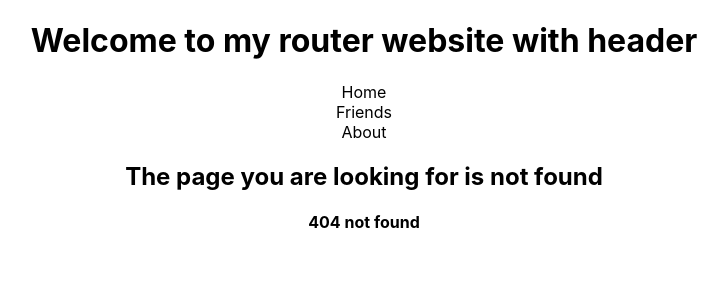
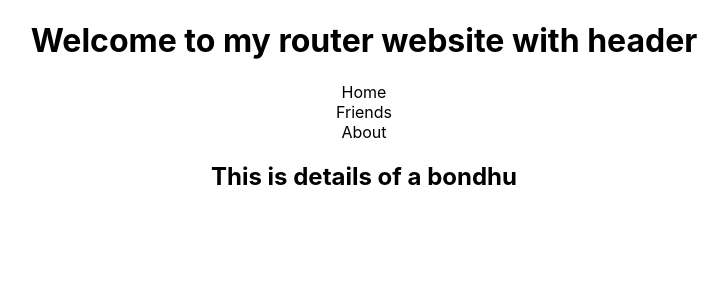
Before and after one commit to MirzaAyon/simple-project-using-react-router, a React (Create React App) app: page /friend/1 in a window 1280 px wide. Before the commit this address had no page. Shown: the top 300 px of the page, without its empty margins (276-1004 px from the left). Built offline with nearby package versions, Linux system fonts and the light colour scheme.

Commit message:
we can go one place to another place by dynamic route

```diff
--- a/src/App.js
+++ b/src/App.js
@@ -2,6 +2,7 @@
 import { Route, Routes } from 'react-router-dom';
 import './App.css';
 import About from './components/About/About';
+import FriendDetail from './components/FriendDetail/FriendDetail';
 import Friends from './components/Friends/Friends';
 import Header from './components/Header/Header';
 import Home from './components/Home/Home';
@@ -18,6 +19,9 @@
       <Routes>
         <Route path="/" element={<Home></Home>} > </Route>
         <Route path="/friends" element={<Friends></Friends>} > </Route>
+        <Route path='/friend/:friendId' element={<FriendDetail></FriendDetail>} ></Route>
+
+        {/* :detail dile kacha kachi kichu ekta holei dhore delfe r : na dile exact ota na hole error dibe */}
         <Route path="/about" element={<About></About>}> </Route>
         <Route path='*' element={<NotFound></NotFound>}></Route>
         {/* ei star wala ta shobar nichee dibo ta naohole eta shobai ke capture kore felbe */}
--- a/src/components/Friend/Friend.js
+++ b/src/components/Friend/Friend.js
@@ -1,5 +1,5 @@
 import React from 'react';
-import { useNavigate } from 'react-router-dom';
+import { Link, useNavigate } from 'react-router-dom';
 
 const Friend = (props) => {
     const { name, username, id } = props.friend;
@@ -8,10 +8,14 @@
     const showFriendDetail = () => {
         const path = `/friend/${id}`;
         navigate(path);
+        // eta direct o dewa jae abr templete string diyeo dewa jae
+        //amra dynamic route hshebe ek ta place e jete pari link banae o korte pari
+        //abr coding er maddhomeo jete pari use navigate use kore
     }
     return (
         <div>
             <h2>Name: {name} </h2>
+            <Link to={'/friend/' + id}>show detail</Link>
             <button onClick={showFriendDetail}>{username} id: {id}</button>
             {/* dynamic kortesi  */}
         </div>
--- /dev/null
+++ b/src/components/FriendDetail/FriendDetail.js
@@ -0,0 +1,11 @@
+import React from 'react';
+
+const FriendDetail = () => {
+    return (
+        <div>
+            <h2>This is details of a bondhu</h2>
+        </div>
+    );
+};
+
+export default FriendDetail;
```
